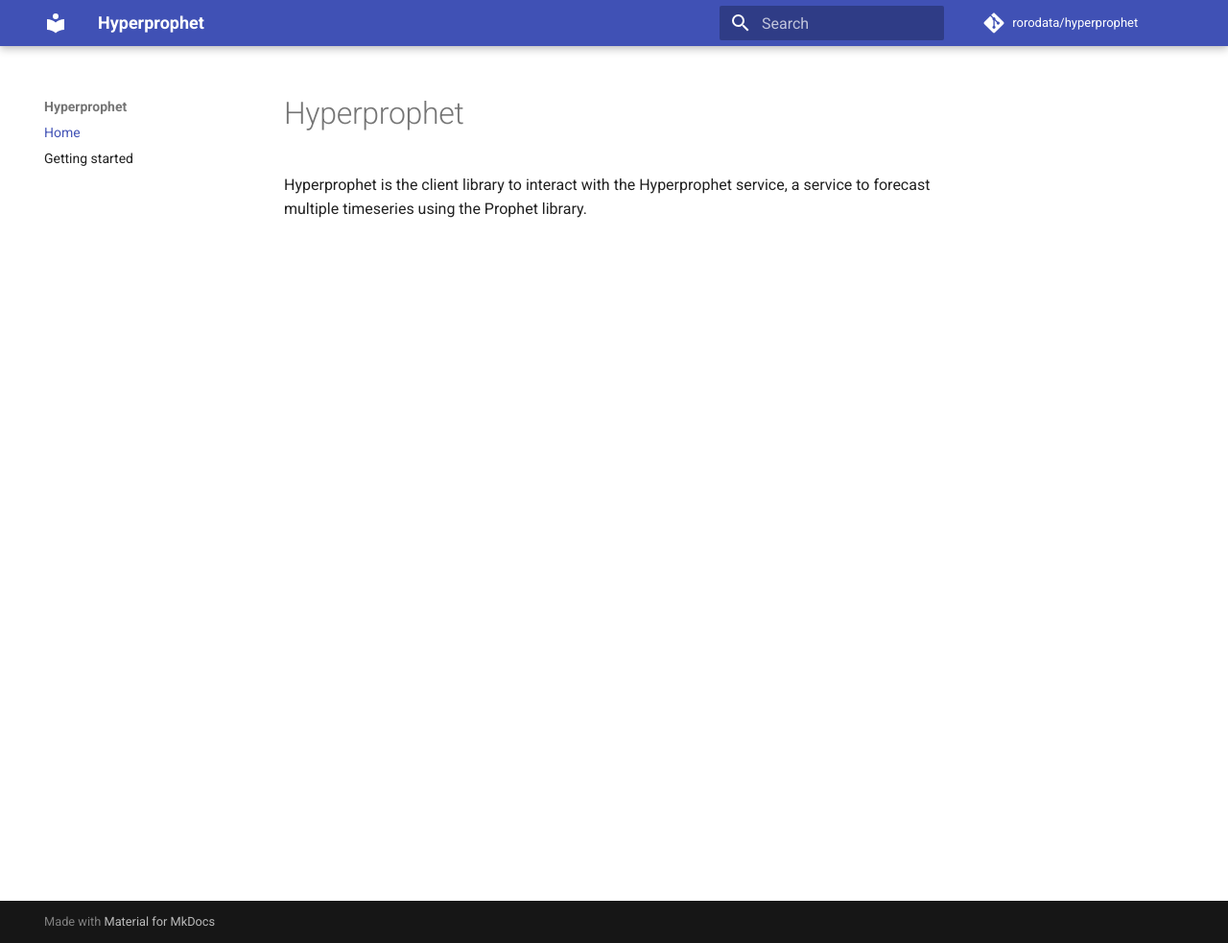
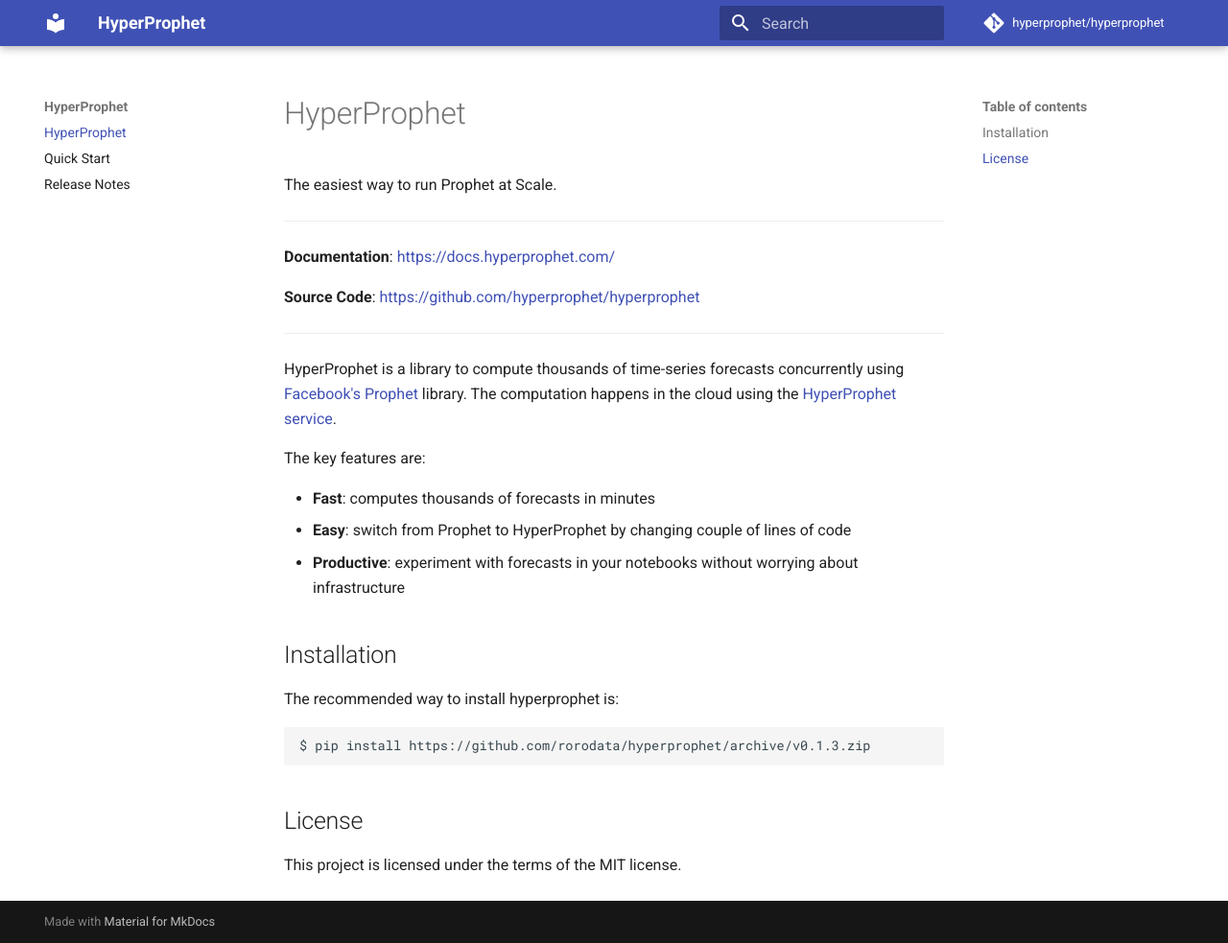
Before and after one commit to hyperprophet/hyperprophet, an MkDocs documentation site: the page built from docs/index.md, in a window 1280 px wide and 983 px high. Shown: the whole window at 96% size. Built offline with MkDocs 1.6.1 and Material for MkDocs 9.7.7, drawn with Linux system fonts in a browser that asks for light colours; comment, search, counter and statistics services are not loaded.

Commit message:
Updated documentation.

````diff
--- a/docs/index.md
+++ b/docs/index.md
@@ -1,3 +1,34 @@
-# Hyperprophet
+# HyperProphet
 
-Hyperprophet is the client library to interact with the Hyperprophet service, a service to forecast multiple timeseries using the Prophet library.
+The easiest way to run Prophet at Scale.
+
+---
+
+**Documentation**: <a href="https://docs.hyperprophet.com/" target="_blank">https://docs.hyperprophet.com/</a>
+
+**Source Code**: <a href="https://github.com/hyperprophet/hyperprophet" target="_blank">https://github.com/hyperprophet/hyperprophet</a>
+
+---
+
+HyperProphet is a library to compute thousands of time-series forecasts concurrently using [Facebook's Prophet][prophet] library. The computation happens in the cloud using the [HyperProphet service][hp].
+
+The key features are:
+
+* **Fast**: computes thousands of forecasts in minutes
+* **Easy**: switch from Prophet to HyperProphet by changing couple of lines of code
+* **Productive**: experiment with forecasts in your notebooks without worrying about infrastructure
+
+[hp]: https://hyperprophet.com/
+[prophet]: https://facebook.github.io/prophet/
+
+## Installation
+
+The recommended way to install hyperprophet is:
+
+```
+$ pip install https://github.com/rorodata/hyperprophet/archive/v0.1.3.zip
+```
+
+## License
+
+This project is licensed under the terms of the MIT license.
--- a/mkdocs.yml
+++ b/mkdocs.yml
@@ -1,9 +1,9 @@
-site_name: Hyperprophet
+site_name: HyperProphet
 theme:
   name: material
 
-repo_name: rorodata/hyperprophet
-repo_url: https://github.com/rorodata/hyperprophet
+repo_name: hyperprophet/hyperprophet
+repo_url: https://github.com/hyperprophet/hyperprophet
 edit_uri: ""
 
 plugins:
@@ -22,5 +22,6 @@
       permalink: true
 
 nav:
-  - Home: index.md
-  - Getting started: getting-started.md
+  - HyperProphet: index.md
+  - Quick Start: quick-start.md
+  - Release Notes: release-notes.md
````
Also changed, not shown: docs/quick-start.md (added, +107 -0 lines), docs/release-notes.md (added, +14 -0 lines).
